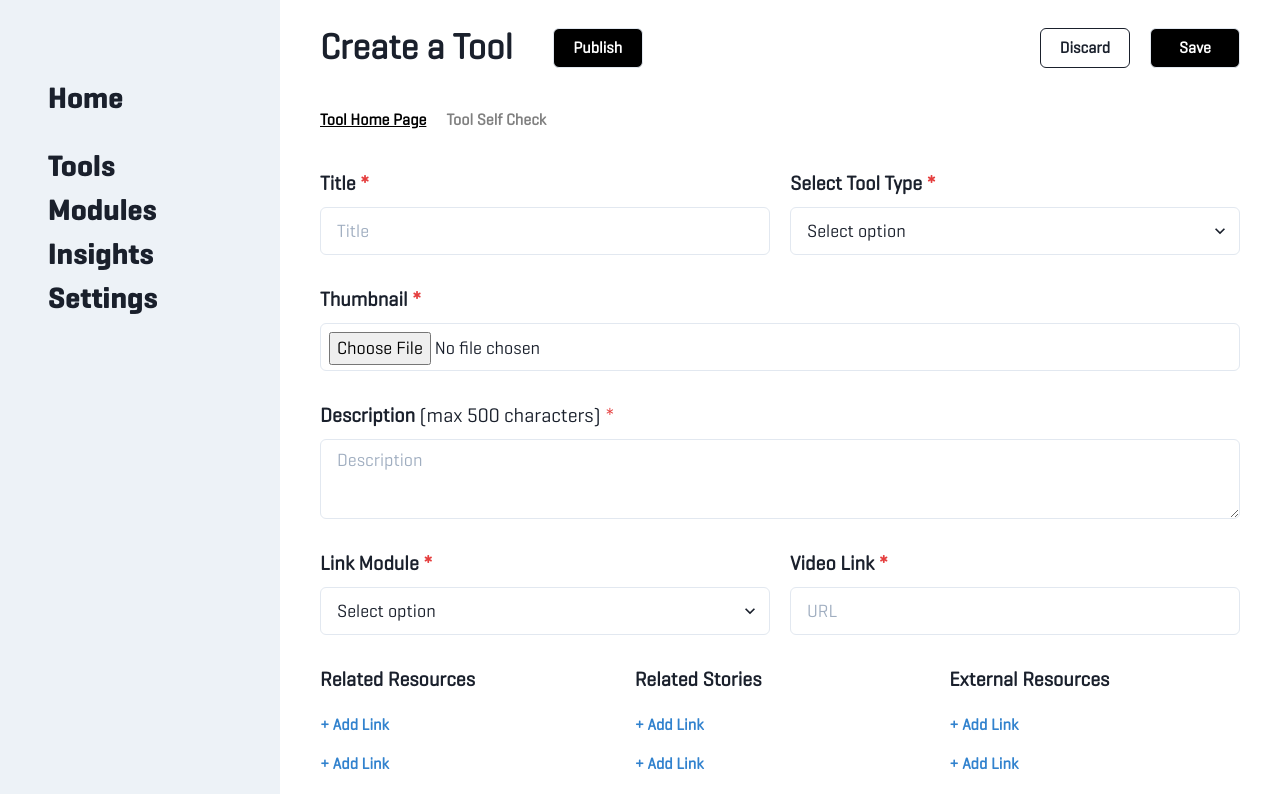
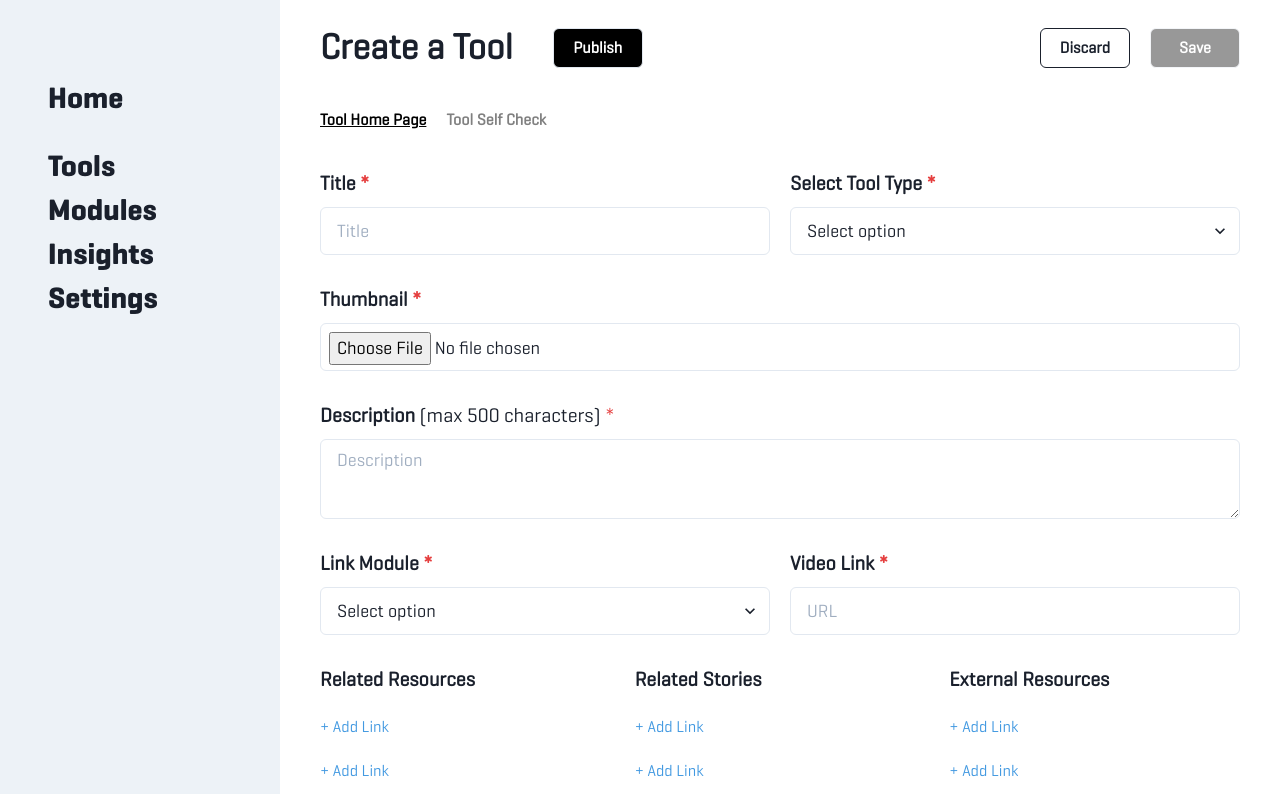
Before and after one commit to uwblueprint/headsupguys, a Next.js app: page /create-a-tool in a window 1280 px wide. Shown: the top 794 px of the page. Built offline with nearby package versions, Linux system fonts and the light colour scheme.

Commit message:
save states and add links

```diff
--- a/pages/create-a-tool.tsx
+++ b/pages/create-a-tool.tsx
@@ -35,6 +35,10 @@ const Home: React.FC = () => {
         },
     ];
     const [toolList, setToolList] = useState(defaultTool);
+    const [lastSavedTool, setLastSavedTool] = useState(
+        JSON.parse(JSON.stringify(defaultTool)),
+    );
+
     //
 
     const changeInput = (id, target, type, index = null) => {
@@ -100,6 +104,10 @@ const Home: React.FC = () => {
         },
     ];
     const [questionList, setQuestionList] = useState(defaultQuestions);
+    const [lastSavedQuestions, setLastSavedQuestions] = useState(
+        JSON.parse(JSON.stringify(defaultQuestions)),
+    );
+
     const [count, setCount] = useState(1);
     const [page, setPage] = useState("home");
 
@@ -140,7 +148,6 @@ const Home: React.FC = () => {
     const changeOptionInput = (id, index, target, optionOrValue) => {
         const newList = questionList.slice(0);
         const changeIndex = optionOrValue == "option" ? 0 : 1;
-        // console.log(index, changeIndex, optionOrValue);
         newList[newList.findIndex((e) => e._id === id)].options[index][
             changeIndex
         ] = target;
@@ -220,6 +227,16 @@ const Home: React.FC = () => {
     };
     const removeAllQuestions = () => {
         setQuestionList([]);
+    };
+
+    const checkEquality = (x, y) => {
+        const equal = Object.keys,
+            tx = typeof x,
+            ty = typeof y;
+        return x && y && tx === "object" && tx === ty
+            ? equal(x).length === equal(y).length &&
+                  equal(x).every((key) => checkEquality(x[key], y[key]))
+            : x === y;
     };
 
     const selfCheckQuestionSize = questionList.length;
@@ -332,6 +349,17 @@ const Home: React.FC = () => {
                             color="white"
                             background="black"
                             variant="outline"
+                            disabled={
+                                (JSON.stringify(questionList) ==
+                                    JSON.stringify(lastSavedQuestions) &&
+                                    JSON.stringify(toolList) ==
+                                        JSON.stringify(lastSavedTool)) ||
+                                ((JSON.stringify(questionList) ==
+                                    JSON.stringify(defaultQuestions) ||
+                                    JSON.stringify(questionList) == "[]") &&
+                                    JSON.stringify(toolList) ==
+                                        JSON.stringify(defaultTool))
+                            }
                             //TODO: Send this output to the database
                             //rather than just logging it in the console
                             onClick={() => {
@@ -348,6 +376,12 @@ const Home: React.FC = () => {
                                 console.log(
                                     "Self Check Questions:",
                                     questionList,
+                                );
+                                setLastSavedTool(
+                                    JSON.parse(JSON.stringify(toolList)),
+                                );
+                                setLastSavedQuestions(
+                                    JSON.parse(JSON.stringify(questionList)),
                                 );
                             }}
                         >
--- a/src/components/toolHomePage/index.tsx
+++ b/src/components/toolHomePage/index.tsx
@@ -8,6 +8,7 @@ import {
     Button,
     Grid,
     Box,
+    Link,
     Select,
     Textarea,
     Modal,
@@ -38,6 +39,7 @@ export const ToolHomePage: React.FC = ({
     onChangeThumbnail,
 }) => {
     const { isOpen, onOpen, onClose } = useDisclosure();
+    const [openModal, setOpenModal] = useState(false);
     return (
         <Wrap spacing="30px">
             <WrapItem width={"full"}>
@@ -166,17 +168,18 @@ export const ToolHomePage: React.FC = ({
                     <Wrap>
                         {(relatedResources ?? []).map((choice, index) => (
                             <WrapItem width={"full"}>
-                                <Button
-                                    variant="link"
+                                <Link
                                     mb={"3"}
-                                    colorScheme="blue"
+                                    color="blue.400"
+                                    isTruncated
+                                    maxWidth={150}
                                 >
                                     {`${
                                         relatedResources[index] != ""
                                             ? relatedResources[index]
                                             : "+ Add Link"
                                     }`}
-                                </Button>
+                                </Link>
                             </WrapItem>
                         ))}
                     </Wrap>
@@ -188,17 +191,13 @@ export const ToolHomePage: React.FC = ({
                     <Wrap>
                         {(relatedStories ?? []).map((choice, index) => (
                             <WrapItem width={"full"}>
-                                <Button
-                                    variant="link"
-                                    mb={"3"}
-                                    colorScheme="blue"
-                                >
+                                <Link mb={"3"} color="blue.400" isTruncated>
                                     {`${
                                         relatedStories[index] != ""
                                             ? relatedStories[index]
                                             : "+ Add Link"
                                     }`}
-                                </Button>
+                                </Link>
                             </WrapItem>
                         ))}
                     </Wrap>
@@ -210,17 +209,13 @@ export const ToolHomePage: React.FC = ({
                     <Wrap>
                         {(externalResources ?? []).map((choice, index) => (
                             <WrapItem width={"full"}>
-                                <Button
-                                    variant="link"
-                                    mb={"3"}
-                                    colorScheme="blue"
-                                >
+                                <Link mb={"3"} color="blue.400" isTruncated>
                                     {`${
                                         externalResources[index] != ""
                                             ? externalResources[index]
                                             : "+ Add Link"
                                     }`}
-                                </Button>
+                                </Link>
                             </WrapItem>
                         ))}
                     </Wrap>
```
